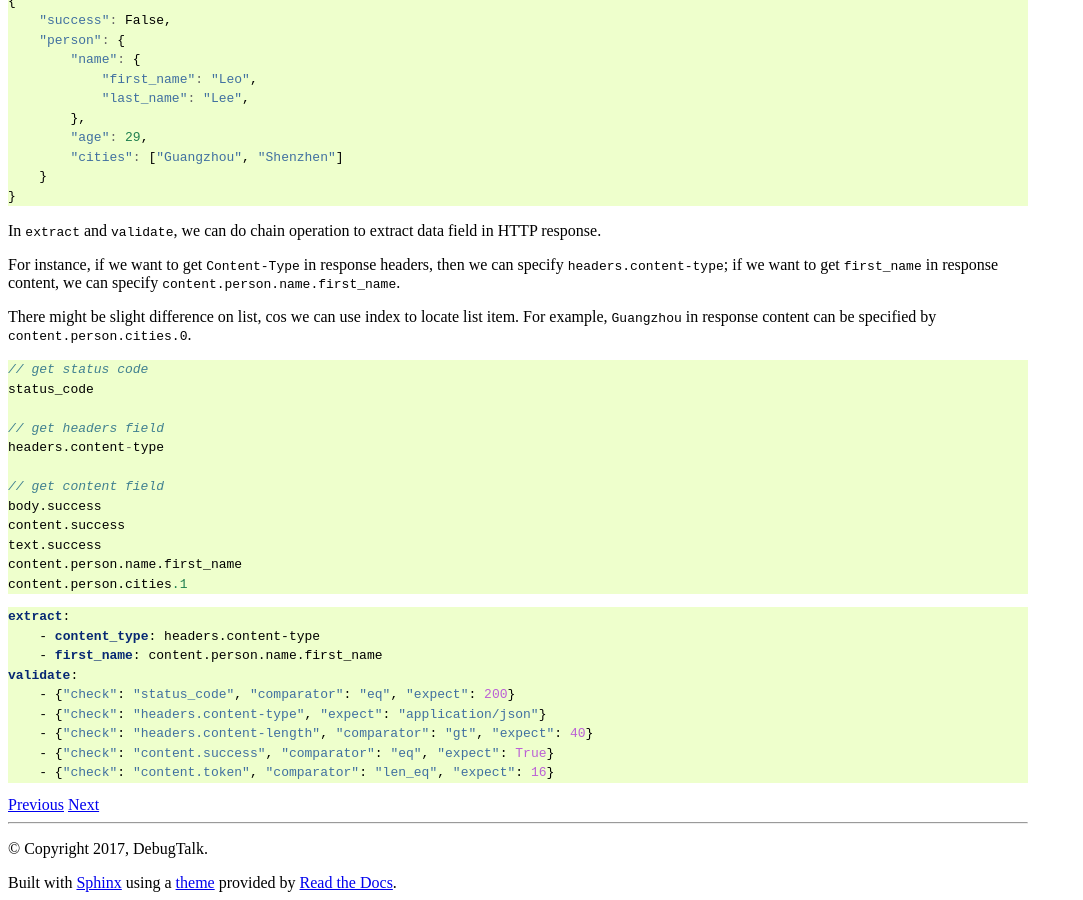
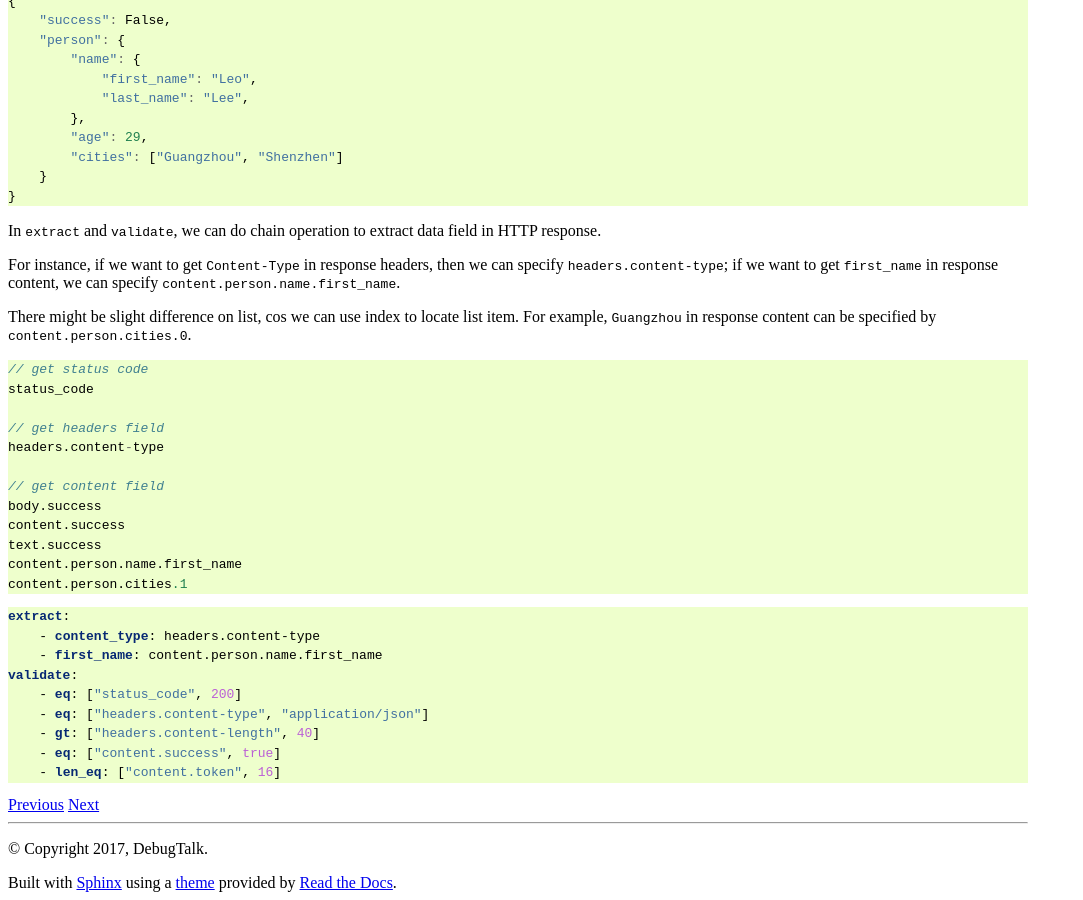
Before and after one commit to TanakitIntR/httprunner4, a Sphinx documentation site: the page built from docs/write-testcases.rst, in a window 1280 px wide and 900 px high, scrolled down 1889 px. Shown: the whole window, without its empty margins (0-1083 px from the left). Built offline with Sphinx 7.4.7 and the Read the Docs theme 3.1.0, drawn with Linux system fonts in a browser that asks for light colours; comment, search, counter and statistics services are not loaded; some of the changed text lies outside the part shown.

```diff
--- a/docs/write-testcases.rst
+++ b/docs/write-testcases.rst
@@ -40,8 +40,8 @@ And here is testset example of typical scenario: get `token` at the beginning, a
         extract:
             - token: content.token
         validate:
-            - {"check": "status_code", "comparator": "eq", "expect": 200}
-            - {"check": "content.token", "comparator": "len_eq", "expect": 16}
+            - eq: ["status_code", 200]
+            - len_eq: ["content.token", 16]
 
     - test:
         name: create user which does not exist
@@ -54,8 +54,8 @@ And here is testset example of typical scenario: get `token` at the beginning, a
                 name: "user1"
                 password: "123456"
         validate:
-            - {"check": "status_code", "comparator": "eq", "expect": 201}
-            - {"check": "content.success", "comparator": "eq", "expect": true}
+            - eq: ["status_code", 201]
+            - eq: ["content.success", true]
 
 Function invoke is supported in `YAML/JSON` format testcases, such as `gen_random_string` and `get_sign` above. This mechanism relies on the `debugtak.py` hot plugin, with which we can define functions in `debugtak.py` file, and then functions can be auto discovered and invoked in runtime.
 
@@ -171,12 +171,11 @@ There might be slight difference on list, cos we can use index to locate list it
         - content_type: headers.content-type
         - first_name: content.person.name.first_name
     validate:
-        - {"check": "status_code", "comparator": "eq", "expect": 200}
-        - {"check": "headers.content-type", "expect": "application/json"}
-        - {"check": "headers.content-length", "comparator": "gt", "expect": 40}
-        - {"check": "content.success", "comparator": "eq", "expect": True}
-        - {"check": "content.token", "comparator": "len_eq", "expect": 16}
-
+        - eq: ["status_code", 200]
+        - eq: ["headers.content-type", "application/json"]
+        - gt: ["headers.content-length", 40]
+        - eq: ["content.success", true]
+        - len_eq: ["content.token", 16]
 
 
 .. _QuickStart: http://
```
Also changed, not shown: other parts of docs/write-testcases.rst (+2 -2 lines).
